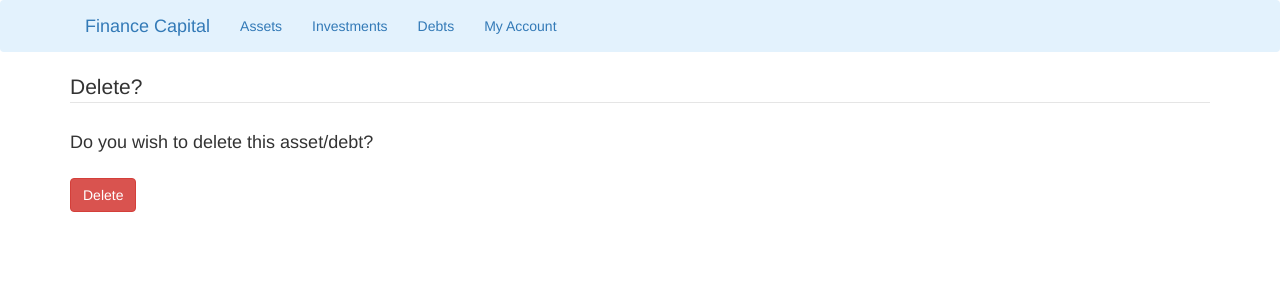
After one commit to jagraj28/PersonalFinance, a Flask app: template templates/delete_debt.html in a window 1280 px wide. The commit adds this page. Shown: the top 300 px of the page. Run offline with Flask 2, Linux system fonts and the light colour scheme; the template is opened without the code that fills it: most values are stand-ins (such as "Sample title", 1, 10 or a date in 2020); some libraries are stand-ins or nearby versions.

Commit message:
v2.9.4
Created separate templates

```diff
--- a/run.py
+++ b/run.py
@@ -110,7 +110,7 @@ def delete_asset(asset_id):
     asset = adding_assets.query.get(asset_id)
     db.session.delete(asset)
     db.session.commit()
-    return render_template('delete.html', title='Delete')
+    return render_template('delete_asset.html', title='Delete')
 
 
 @app.route('/delete/<int:investment_id>', methods=['GET', 'POST'])
@@ -118,7 +118,7 @@ def delete_investment(investment_id):
     investment = adding_investments.query.get(investment_id)
     db.session.delete(investment)
     db.session.commit()
-    return render_template('delete.html', title='Delete')
+    return render_template('delete_investment.html', title='Delete')
 
 
 @app.route('/delete/<int:debt_id>', methods=['GET', 'POST'])
@@ -126,7 +126,7 @@ def delete_debt(debt_id):
     debt = adding_debts.query.get(debt_id)
     db.session.delete(debt)
     db.session.commit()
-    return render_template('delete.html', title='Delete')
+    return render_template('delete_debt.html', title='Delete')
 
 
 if __name__ == '__main__':
--- a/templates/delete.html
+++ b/templates/delete_asset.html
@@ -7,7 +7,7 @@
             <h4>Do you wish to delete this asset/debt?</h4>
         </fieldset>
         <div class="form-group">
-            <a type='button' class='btn btn-danger' href="{{ url_for('account') }}">Delete</a>
+            <a type='button' class='btn btn-danger' href="{{ url_for('account', asset_id.asset.id) }}">Delete</a>
         </div>
     </form>
 </div>
--- /dev/null
+++ b/templates/delete_debt.html
@@ -0,0 +1,14 @@
+{% extends 'base.html' %}
+{% block content %}
+<div class="container">
+    <form method="POST" action="">
+        <fieldset class="form-group">
+            <legend class="border-bottom mb-4">Delete?</legend>
+            <h4>Do you wish to delete this asset/debt?</h4>
+        </fieldset>
+        <div class="form-group">
+            <a type='button' class='btn btn-danger' href="{{ url_for('account', debt_id=debt.id) }}">Delete</a>
+        </div>
+    </form>
+</div>
+{% endblock content %}
```
Also changed, not shown: templates/delete_investment.html (added, +14 -0 lines), site.db.
